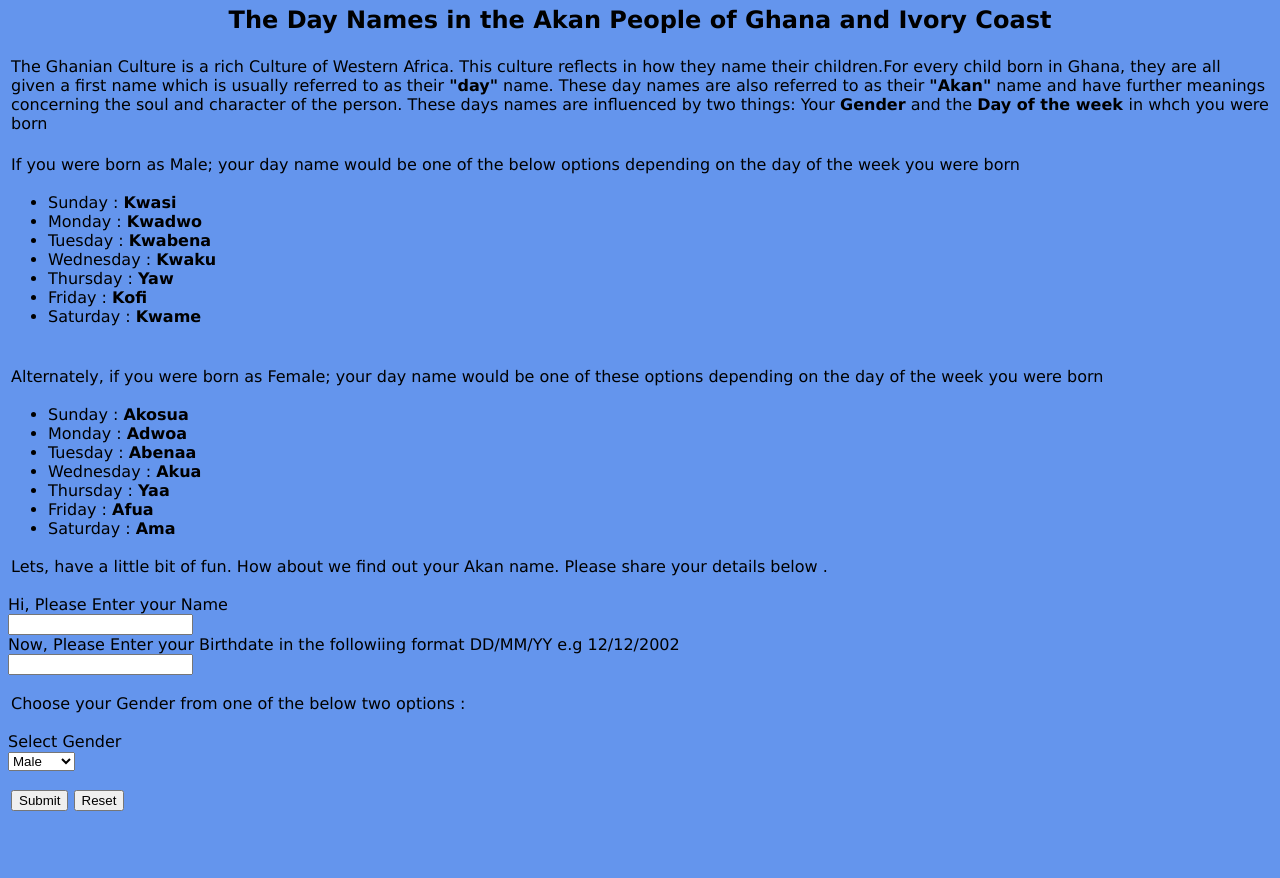
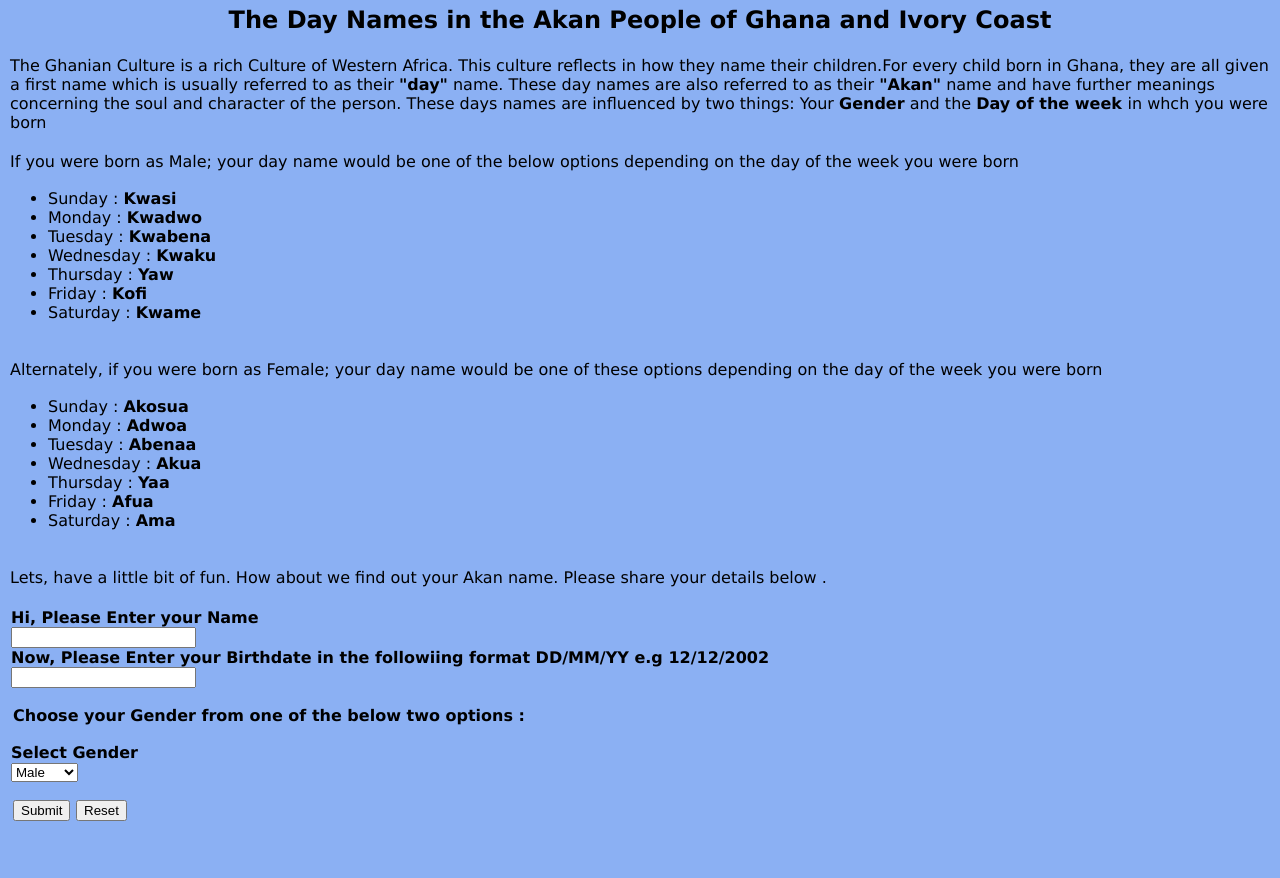
Before and after one commit to gksang/Week2lndProject2, a plain HTML site: page index.html in a window 1280 px wide. Shown: the part 75-953 px from the top of the page. Before the commit the page ends 927 px from the top, so only its background shows below. Drawn offline with Linux system fonts and the light colour scheme.

Commit message:
Form CSS Updates

```diff
--- a/css/styles.css
+++ b/css/styles.css
@@ -1,8 +1,7 @@
 body{
-    background-color:cornflowerblue ;
+    background-color:rgb(139, 176, 243) ;
     font-size: medium;
     font-family:Verdana, Geneva, Tahoma, sans-serif;
-
 }
 h1{
     text-align: center;
@@ -11,5 +10,11 @@ h2{
     text-align:center;
 }
 p{
+    padding: 2px;
+}
+form{
+    font-weight: bold;
     padding: 3px;
+    border-radius: 3px;
+
 }
--- a/index.html
+++ b/index.html
@@ -8,9 +8,12 @@
     <title>Akan Name Generator</title>
 </head>
 <body>
+    <div>
         <h1>Akan Names</h1>
         <h2>The Day Names in the Akan People of Ghana and Ivory Coast</h2>
         <p>The Ghanian Culture is a rich Culture of Western Africa. This culture reflects in how they name their children.For every child born in Ghana, they are all given a first name which is usually referred to as their <strong>"day"</strong> name. These day names are also referred to as their <strong>"Akan"</strong> name and have further meanings concerning the soul and character of the person. These days names are influenced by two things: Your <strong>Gender</strong> and the <strong> Day of the week </strong> in whch you were born</p>
+    </div>
+    <div>
         <p>If you were born as Male; your day name would be one of the below options depending on the day of the week you were born
             <ul>
                 <li>Sunday : <strong>Kwasi </strong></li>
@@ -22,6 +25,8 @@
                 <li>Saturday : <strong>Kwame </strong></li>
             </ul>
         </p>
+    </div>
+    <div>
         <p>Alternately, if  you were born as Female; your day name would be one of these options depending on the day of the week you were born
             <ul>
                 <li>Sunday : <strong>Akosua </strong></li>
@@ -32,6 +37,9 @@
                 <li>Friday :  <strong>Afua </strong></li>
                 <li>Saturday : <strong>Ama </strong></li>
             </ul>
+        </p>
+    </div>
+    <div>
         <p>Lets, have a little bit of fun. How about we find out your Akan name. Please share your details below .
             <form name="akanGenForm"  action="" onsubmit="return akanGen();" target="_self">
                 <label for="name">Hi, Please Enter your Name</label><br>
@@ -50,6 +58,7 @@
                 </p>
             </form>
             </p>
+    </div>
     <script src="js/scripts.js"></script>
 </body>
 </html>
```
Lines whose indentation alone changed are shown as unchanged.
